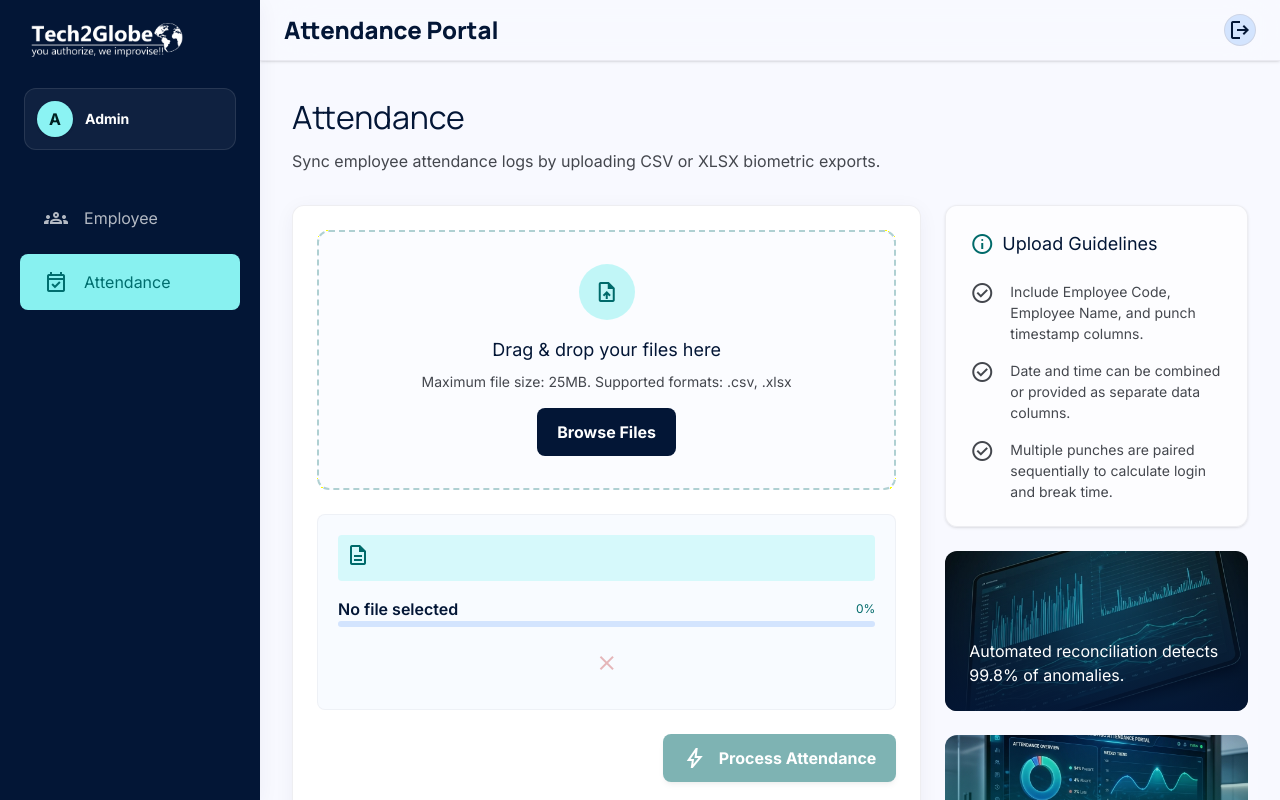
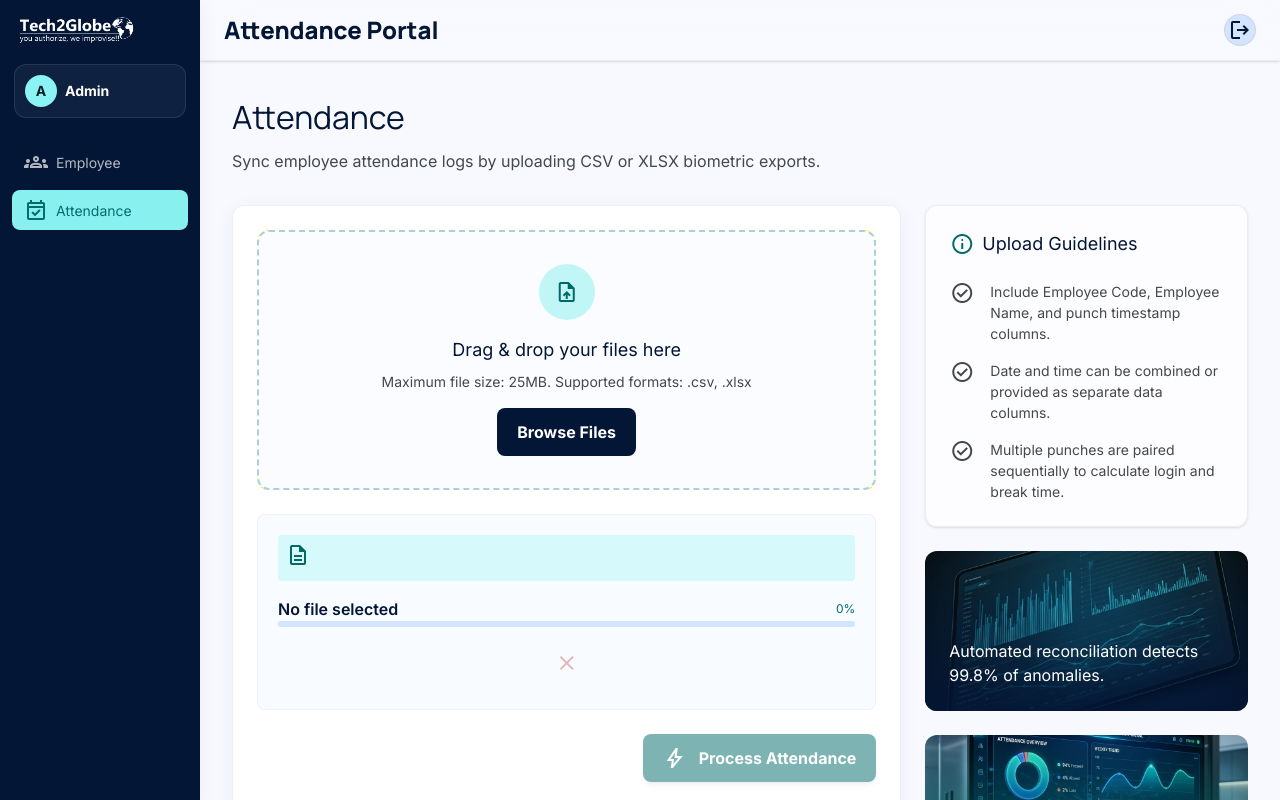
Before and after one commit to qa-arpitt2g/biometric-app, a Next.js app: page /attendance in a window 1280 px wide. Shown: the top 800 px of the page. Built offline with nearby package versions, Linux system fonts and the light colour scheme.

Commit message:
Fixed UI issues

```diff
--- a/app/attendance/page.js
+++ b/app/attendance/page.js
@@ -12,9 +12,9 @@ export default function AttendancePage() {
     <div className="min-h-screen bg-background text-on-background">
       <div className="flex min-h-screen flex-col lg:flex-row">
         <Sidebar />
-        <main className="flex-1 min-h-screen lg:ml-sidebar-width">
+        <main className="flex-1 min-h-screen min-w-0 overflow-x-hidden lg:ml-sidebar-width">
           <TopNavbar />
-          <div className="px-4 py-4 sm:px-6 sm:py-6 lg:px-8 lg:py-8 max-w-screen-2xl mx-auto">
+          <div className="px-4 py-4 sm:px-6 sm:py-6 lg:px-8 lg:py-8 max-w-screen-2xl mx-auto min-w-0">
             <div className="mb-4 sm:mb-8">
               <h3 className="font-headline-md text-headline-md text-primary mb-2">Attendance</h3>
               <p className="font-body-md text-body-md text-on-surface-variant max-w-2xl">
--- a/app/employees/page.js
+++ b/app/employees/page.js
@@ -12,9 +12,9 @@ export default function EmployeesPage() {
     <div className="min-h-screen bg-background text-on-background">
       <div className="flex min-h-screen flex-col lg:flex-row">
         <Sidebar />
-        <main className="flex-1 min-h-screen lg:ml-sidebar-width">
+        <main className="flex-1 min-h-screen min-w-0 overflow-x-hidden lg:ml-sidebar-width">
           <TopNavbar />
-          <div className="px-4 py-5 sm:px-6 sm:py-6 lg:px-8 lg:py-7 max-w-7xl mx-auto">
+          <div className="px-4 py-5 sm:px-6 sm:py-6 lg:px-8 lg:py-7 max-w-7xl mx-auto min-w-0">
             <EmployeeWorkspace />
           </div>
         </main>
--- a/components/Brand.js
+++ b/components/Brand.js
@@ -1,6 +1,6 @@
 import Image from 'next/image';
 
-export default function Brand({ className = "", light = false }) {
+export default function Brand({ className = "", light = false, compact = false }) {
   return (
     <div className={`flex items-center ${className}`}>
       <Image
@@ -8,8 +8,7 @@ export default function Brand({ className = "", light = false }) {
         alt="Tech2Globe Logo"
         width={200}
         height={80}
-        // When 'light' is true (on dark backgrounds), we use a filter to make the logo white.
-        className={`h-12 w-auto object-contain ${light ? 'brightness-0 invert' : ''}`}
+        className={`${compact ? 'h-9' : 'h-12'} w-auto object-contain ${light ? 'brightness-0 invert' : ''}`}
         priority
       />
     </div>
--- a/components/Sidebar.js
+++ b/components/Sidebar.js
@@ -13,19 +13,19 @@ export default function Sidebar() {
   ];
 
   return (
-    <aside className="relative w-full lg:fixed lg:left-0 lg:top-0 lg:h-full lg:w-sidebar-width bg-primary shadow-[0px_4px_20px_rgba(26,43,76,0.05)] flex flex-col py-3 px-3 lg:py-4 lg:px-5 z-50">
-      <div className="mb-2 lg:mb-10 px-1">
-        <div className="flex items-center justify-between mb-3 lg:mb-6">
-          <Brand light={true} />
+    <aside className="relative w-full lg:fixed lg:left-0 lg:top-0 lg:h-full lg:w-sidebar-width bg-primary shadow-[0px_4px_20px_rgba(26,43,76,0.05)] flex flex-col py-3 px-3 lg:py-3 lg:px-3 z-50 overflow-hidden">
+      <div className="mb-2 lg:mb-6 px-0.5">
+        <div className="flex items-center justify-between mb-3 lg:mb-4">
+          <Brand light={true} compact />
           <div className="lg:hidden">
             <SignOutDropdown />
           </div>
         </div>
 
         <div className="flex items-center justify-between lg:block gap-3">
-          <div className="flex-1 lg:flex-none flex items-center gap-3 p-2 lg:p-3 bg-on-primary/5 rounded-xl border border-on-primary/10">
-            <div className="relative">
-              <div className="w-8 h-8 lg:w-9 lg:h-9 rounded-full bg-secondary-fixed text-on-secondary-fixed flex items-center justify-center font-bold text-sm lg:text-base shadow-sm">
+          <div className="flex-1 lg:flex-none flex items-center gap-2 p-2 lg:p-2.5 bg-on-primary/5 rounded-xl border border-on-primary/10 min-w-0">
+            <div className="relative shrink-0">
+              <div className="w-8 h-8 rounded-full bg-secondary-fixed text-on-secondary-fixed flex items-center justify-center font-bold text-sm shadow-sm">
                 A
               </div>
             </div>
@@ -64,13 +64,13 @@ export default function Sidebar() {
             <Link
               key={item.name}
               href={item.href}
-              className={`flex items-center gap-sm px-md py-sm transition-colors rounded-lg group ${isActive
+              className={`flex items-center gap-2 px-3 py-2 transition-colors rounded-lg group ${isActive
                 ? 'bg-secondary-container text-on-secondary-container'
                 : 'text-on-primary/70 hover:bg-primary-fixed-dim/10 hover:text-on-primary'
                 }`}
             >
-              <span className="material-symbols-outlined">{item.icon}</span>
-              <span className="font-body-md text-body-md">{item.name}</span>
+              <span className="material-symbols-outlined text-[20px]">{item.icon}</span>
+              <span className="font-body-sm text-body-sm">{item.name}</span>
             </Link>
           );
         })}
--- a/components/TopNavbar.js
+++ b/components/TopNavbar.js
@@ -3,11 +3,11 @@ import SignOutDropdown from './SignOutDropdown';
 
 export default function TopNavbar() {
   return (
-    <header className="sticky top-0 w-full z-40 bg-surface/70 backdrop-blur-xl border-b border-outline-variant/30 shadow-sm flex flex-row justify-between items-center gap-3 px-4 py-2 sm:px-6 sm:py-3">
+    <header className="sticky top-0 w-full z-40 bg-surface/70 backdrop-blur-xl border-b border-outline-variant/30 shadow-sm flex flex-row justify-between items-center gap-3 px-4 py-2 sm:px-6 sm:py-3 min-w-0">
       <div className="flex items-center gap-3 w-auto">
         <h2 className="font-title-lg sm:font-headline-sm text-title-lg sm:text-headline-sm font-black text-primary">Attendance Portal</h2>
       </div>
-      <div className="hidden lg:flex items-center gap-3 w-auto justify-end">
+      <div className="hidden lg:flex shrink-0 items-center gap-3 w-auto justify-end">
         <SignOutDropdown />
       </div>
     </header>
--- a/styles/globals.css
+++ b/styles/globals.css
@@ -52,7 +52,7 @@
 
   /* Spacing */
   --spacing-lg: 40px;
-  --spacing-sidebar-width: 260px;
+  --spacing-sidebar-width: 200px;
   --spacing-sm: 16px;
   --spacing-gutter: 24px;
   --spacing-md: 24px;
```
Also changed, not shown: components/ProcessedAttendancePreview.js (+7 -9 lines).
